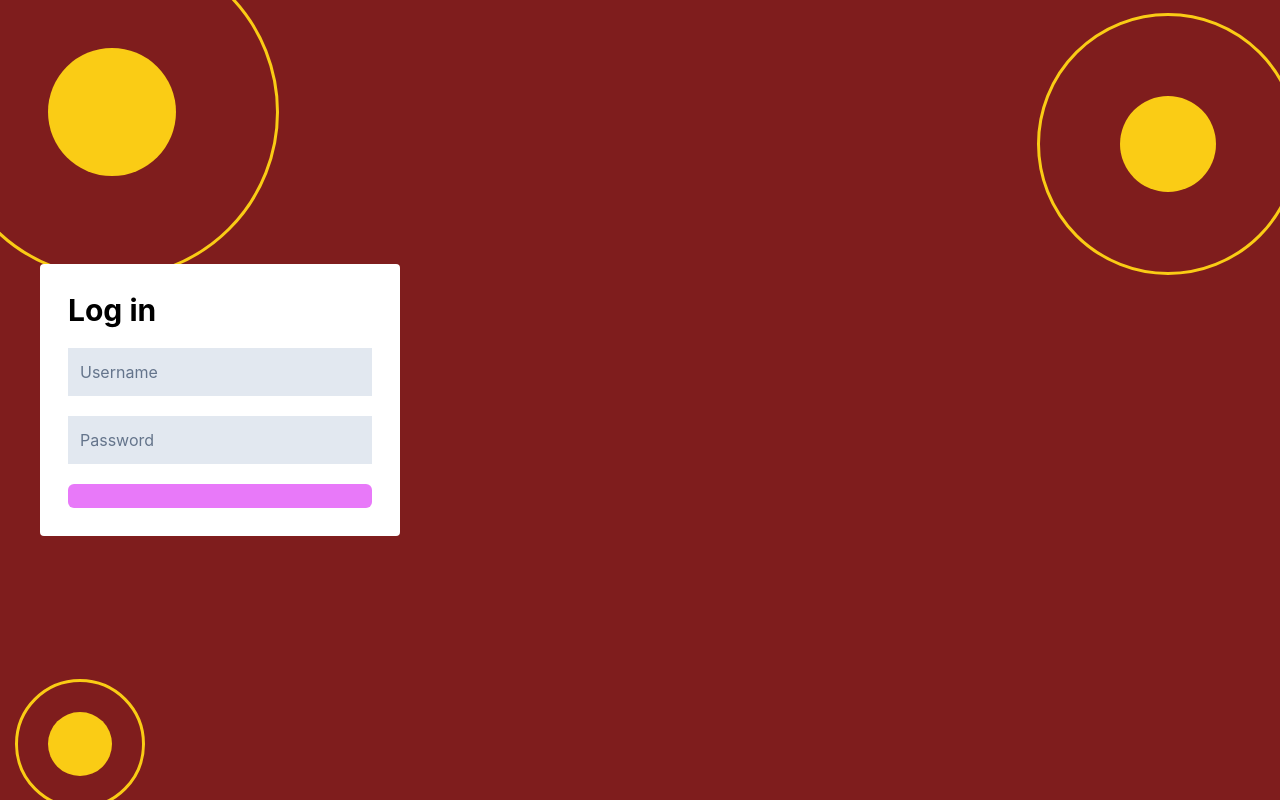
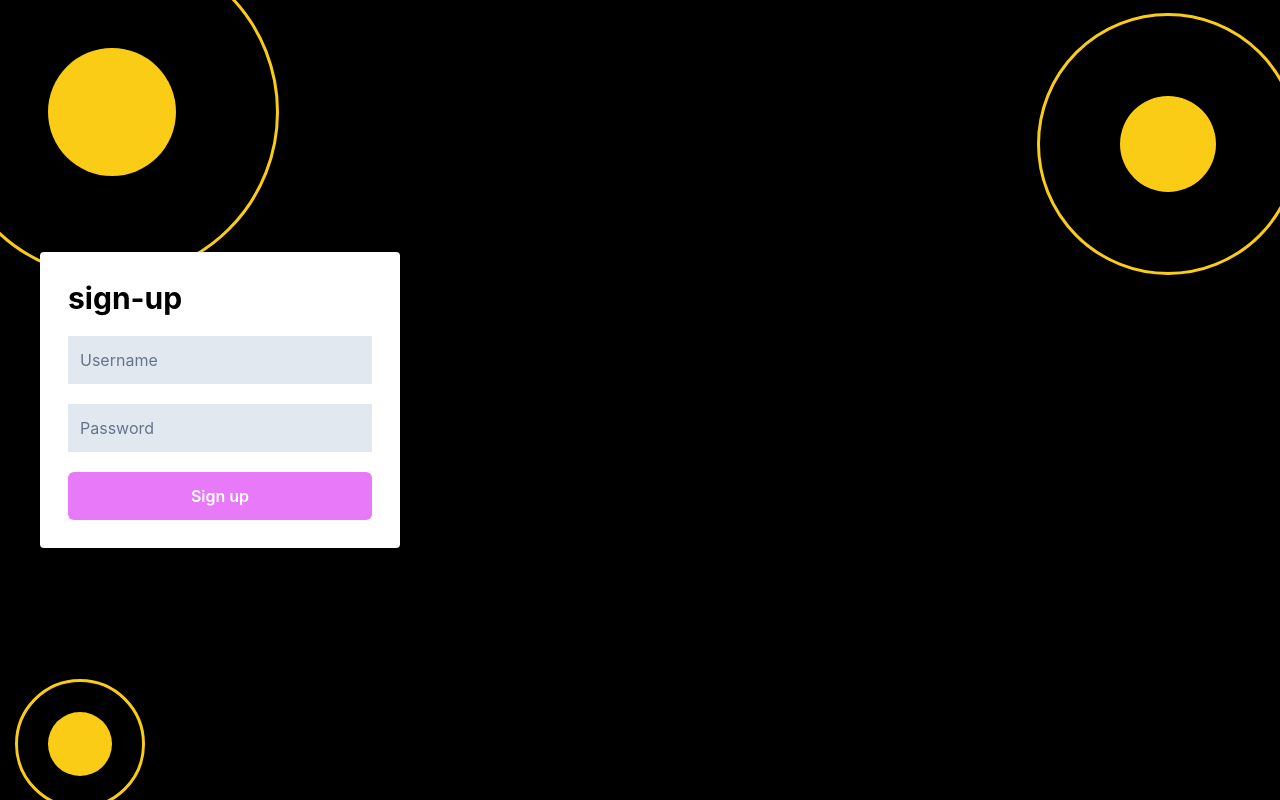
Before and after one commit to StretchedCode/LoginPage, a React (Vite) app in the folder Client/: page /sign-up in a window 1280 px wide. Built offline with nearby package versions, Linux system fonts and the light colour scheme.

Commit message:
Added conditional styling based on form type within props, and added link to appropriate routes within buttons

```diff
--- a/Client/src/pages/login.tsx
+++ b/Client/src/pages/login.tsx
@@ -34,14 +34,18 @@ function Form(props: formProps) {
   }
 
   return (
-    <div className="min-h-screen min-w-[100vw] bg-red-900 flex flex-col p-5 justify-center items-center xl:flex-row xl:justify-between xl:p-10">
+    <div
+      className={`min-h-screen min-w-[100vw] ${
+        props.type === "sign-up" ? "bg-black" : "bg-red-900"
+      } flex flex-col p-5 justify-center items-center xl:flex-row xl:justify-between xl:p-10`}
+    >
       <LoginCircles></LoginCircles>
       <form
         onSubmit={checkForm}
         role="form"
         className="bg-white z-10 p-7 rounded flex flex-col gap-5 min-w-[30%]"
       >
-        <h1 className="font-bold text-3xl">Log in</h1>
+        <h1 className="font-bold text-3xl">{props.type}</h1>
         <InputGroup
           dataLabel="username"
           labelRole="user-label"
@@ -96,7 +100,12 @@ function Form(props: formProps) {
             className="bg-fuchsia-400 rounded-md text-white p-3 text-md hover:bg-fuchsia-500 font-semibold"
             type="button"
             formAction="submit"
-          />
+            onClick={() => {
+              nav("log-in")
+            }}
+          >
+            Sign up
+          </button>
         )}
       </form>
     </div>
```
